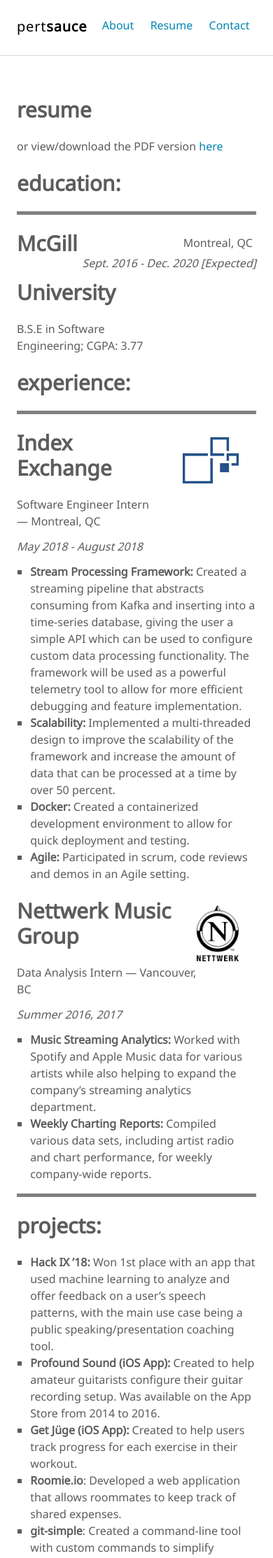
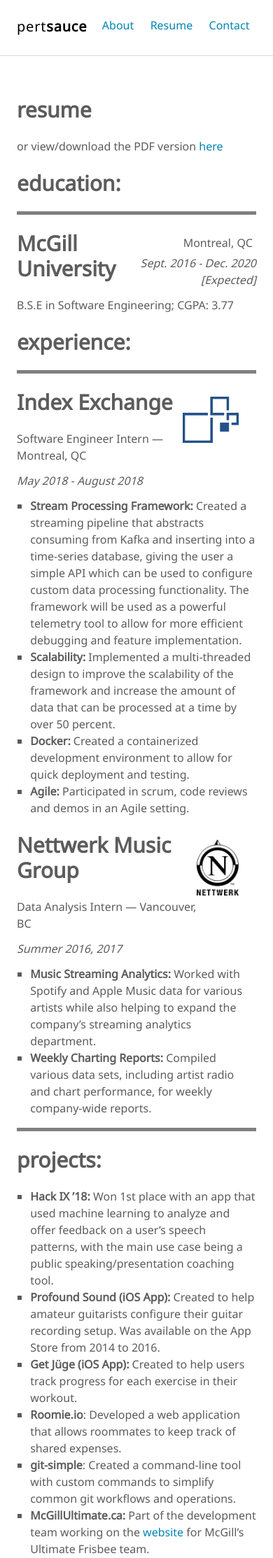
Before and after one commit to kraglalbert/kraglalbert.github.io, a Jekyll site: the page built from resume.md, in a window 390 px wide. Shown: the top 2227 px of the page at 70% size. Built offline with Jekyll 4.4.1, drawn with Linux system fonts in a browser that asks for light colours.

Commit message:
Fixed Education section bug on mobile

```diff
--- a/resume.md
+++ b/resume.md
@@ -8,7 +8,7 @@
 .experience-img {max-width: 80px; max-height: 80px; margin-right: 25px; margin-top: 10px;}
 .experience-img-container {float:right; text-align: center;}
 .experience-title {position: relative; float: left;}
-.education-text-container {float:right; text-align: right; word-break:break-all;}
+.education-text-container {float:right; text-align: right;}
 .h-line {border-bottom: thick solid gray;}
 .img-wrap {display: inline; position: relative;}
 .img__description {
@@ -29,7 +29,9 @@
 .icon {max-width: 14.4%; margin: 5px;}
 .icon:hover {opacity: 0.7;}
 @media screen and (max-width: 480px) {
-    .sidebar-title {
+    .education-text-container {
+        float:right;
+        text-align: right;
         width: 200px;
     }
 }
@@ -45,7 +47,7 @@
         <p style="margin: 5px;">Montreal, QC</p>
         <p style="font-style: italic;">Sept. 2016 - Dec. 2020 [Expected]</p>
     </div>
-    <div class="sidebar-title">
+    <div>
         <h1>McGill University</h1>
         <p>B.S.E in Software Engineering; CGPA: 3.77</p>
     </div>
@@ -59,7 +61,7 @@
     <div class="experience-img-container">
         <img src="{{site.baseurl}}/assets/images/ix-logo.png" class="experience-img">
     </div>
-    <div class="sidebar-title">
+    <div>
         <h1>Index Exchange</h1>
         <p>Software Engineer Intern — Montreal, QC</p>
         <p style="font-style: italic;">May 2018 - August 2018</p>
@@ -72,14 +74,14 @@
 - **Agile:** Participated in scrum, code reviews and demos in an Agile setting.
 
 <div>
-    <span class="experience-img-container">
+    <div class="experience-img-container">
         <img src="{{site.baseurl}}/assets/images/nettwerk-logo.png" class="experience-img">
-    </span>
-    <span class="sidebar-title">
+    </div>
+    <div>
         <h1>Nettwerk Music Group</h1>
         <p>Data Analysis Intern — Vancouver, BC</p>
         <p style="font-style: italic;">Summer 2016, 2017</p>
-    </span>
+    </div>
 </div>
 
 - **Music Streaming Analytics:** Worked with Spotify and Apple Music data for various artists while also helping to expand the company’s streaming analytics department.
```
Also changed, not shown: 1 other file.
